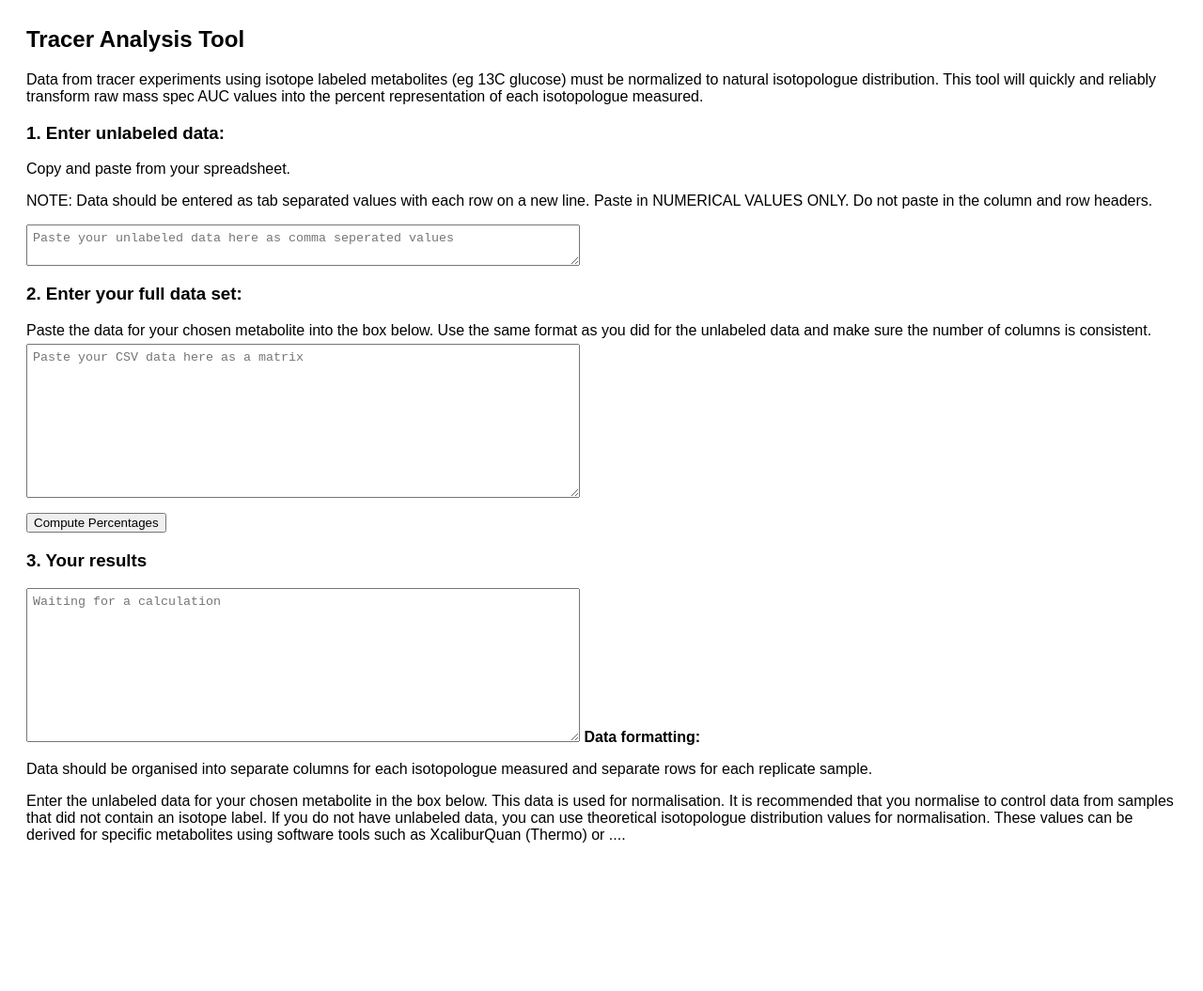
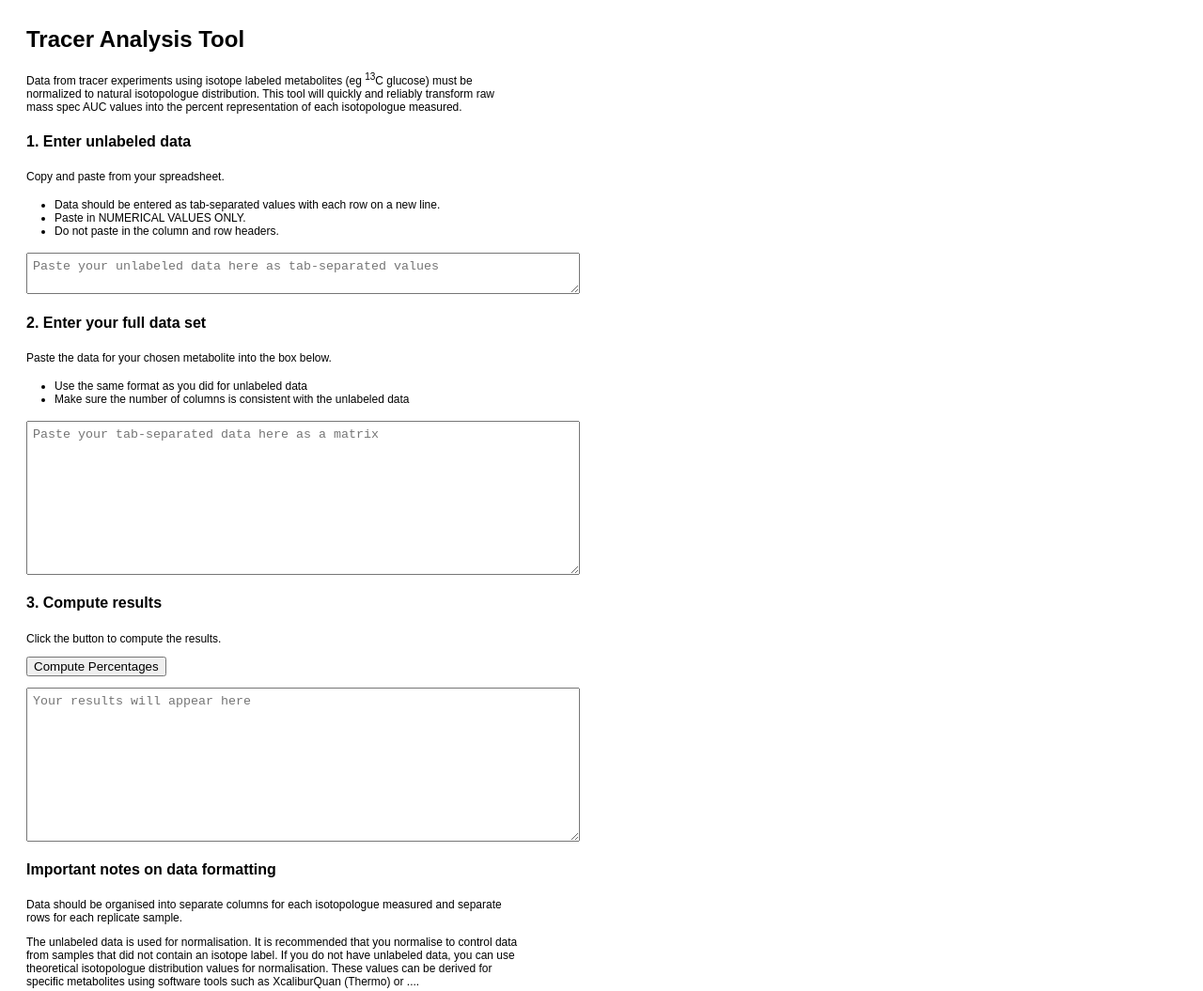
Before and after one commit to sophietrefely/traceranalysis, a plain HTML site: page website/static/index.html in a window 1280 px wide. Shown: the whole page at 94% size. Before the commit the page ends 926 px from the top, so only its background shows below. Drawn offline with nearby package versions, Linux system fonts and the light colour scheme.

Commit message:
Clean up page a bit

```diff
--- a/website/static/index.html
+++ b/website/static/index.html
@@ -7,39 +7,50 @@
 
     <form id="tracerForm" method="post">
       <div class="averages">
-        <p>Data from tracer experiments using isotope labeled metabolites (eg 13C glucose) must be normalized to natural isotopologue distribution. This tool will quickly and reliably transform raw mass spec AUC values into the percent representation of each isotopologue measured.<p>
+        <p>Data from tracer experiments using isotope labeled metabolites (eg <sup>13</sup>C glucose) must be normalized to natural isotopologue distribution. This tool will quickly and reliably transform raw mass spec AUC values into the percent representation of each isotopologue measured.<p>
 
-        <h3> 1. Enter unlabeled data:</h3>
+        <h4> 1. Enter unlabeled data</h4>
 
         <p>Copy and paste from your spreadsheet.
 
-        <p>NOTE: Data should be entered as tab separated values with each row on a new line. Paste in NUMERICAL VALUES ONLY. Do not paste in the column and row headers.<p>
+        <ul>
+            <li>Data should be entered as tab-separated values with each row on a new line.</li>
+            <li>Paste in NUMERICAL VALUES ONLY.</li>
+            <li>Do not paste in the column and row headers.</li>
+        </ul>
 
-        <textarea name="unlabeledData" id="unlabeledData" rows="2" cols="70" placeholder="Paste your unlabeled data here as comma seperated values"></textarea>
+        <textarea name="unlabeledData" id="unlabeledData" rows="2" cols="70" placeholder="Paste your unlabeled data here as tab-separated values"></textarea>
       </div>
 
-        <h3>2. Enter your full data set:</h3>
+        <h4>2. Enter your full data set</h4>
 
 
       <div class="data">
-        <p>Paste the data for your chosen metabolite into the box below. Use the same format as you did for the unlabeled data and make sure the number of columns is consistent.</p>
-        <textarea name="labeledData" id="labeledData" rows="10" cols="70" placeholder="Paste your CSV data here as a matrix"></textarea>
+        <p>Paste the data for your chosen metabolite into the box below.</p>
+        <ul>
+            <li>Use the same format as you did for unlabeled data</li>
+            <li>Make sure the number of columns is consistent with the unlabeled data</li>
+        </ul>
+
+        <textarea name="labeledData" id="labeledData" rows="10" cols="70" placeholder="Paste your tab-separated data here as a matrix"></textarea>
       </div>
 
     </form>
 
-  <button id="computePercentages" class="compute">Compute Percentages</button>
 
-	<h3>3. Your results</h3>
-        <textarea name="results" id="results" rows="10" cols="70" placeholder="Waiting for a calculation"></textarea>
+	<h4>3. Compute results</h4>
+      <p>Click the button to compute the results.</p>
+      <p><button id="computePercentages" class="compute">Compute Percentages</button></p>
+        <textarea name="results" id="results" rows="10" cols="70" placeholder="Your results will appear here"></textarea>
+
+     <h4>Important notes on data formatting</h4>
+     <p>Data should be organised into separate columns for each isotopologue measured and separate rows for each replicate sample.</p>
+
+  <p>The unlabeled data is used for normalisation. It is recommended that you normalise to control data from samples that did not contain an isotope label. If you do not have unlabeled data, you can use theoretical isotopologue distribution values for normalisation. These values can be derived for specific metabolites using software tools such as XcaliburQuan (Thermo) or .... <p>
+
 
   </body>
 
   <script   src="https://code.jquery.com/jquery-2.2.1.js"   integrity="sha256-eNcUzO3jsv0XlJLveFEkbB8bA7/CroNpNVk3XpmnwHc="   crossorigin="anonymous"></script>
   <script type="text/javascript" src="tracer.js"></script>
-
-  <strong>Data formatting:</strong>
-     <p>Data should be organised into separate columns for each isotopologue measured and separate rows for each replicate sample.</p>
-
-  <p>Enter the unlabeled data for your chosen metabolite in the box below. This data is used for normalisation. It is recommended that you normalise to control data from samples that did not contain an isotope label. If you do not have unlabeled data, you can use theoretical isotopologue distribution values for normalisation. These values can be derived for specific metabolites using software tools such as XcaliburQuan (Thermo) or .... <p>
 </html>
--- a/website/static/tracer.css
+++ b/website/static/tracer.css
@@ -1,6 +1,19 @@
 body {
 	font-family: sans-serif;
 	padding: 20px;
+    max-width: 530px;
+}
+
+p {
+    font-size: 12px;
+}
+
+ul li {
+    font-size: 12px;
+}
+
+ul {
+    padding-left: 30px;
 }
 
 .data {
```
Also changed, not shown: website/input_data.txt, website/input_unlabeled.txt.
